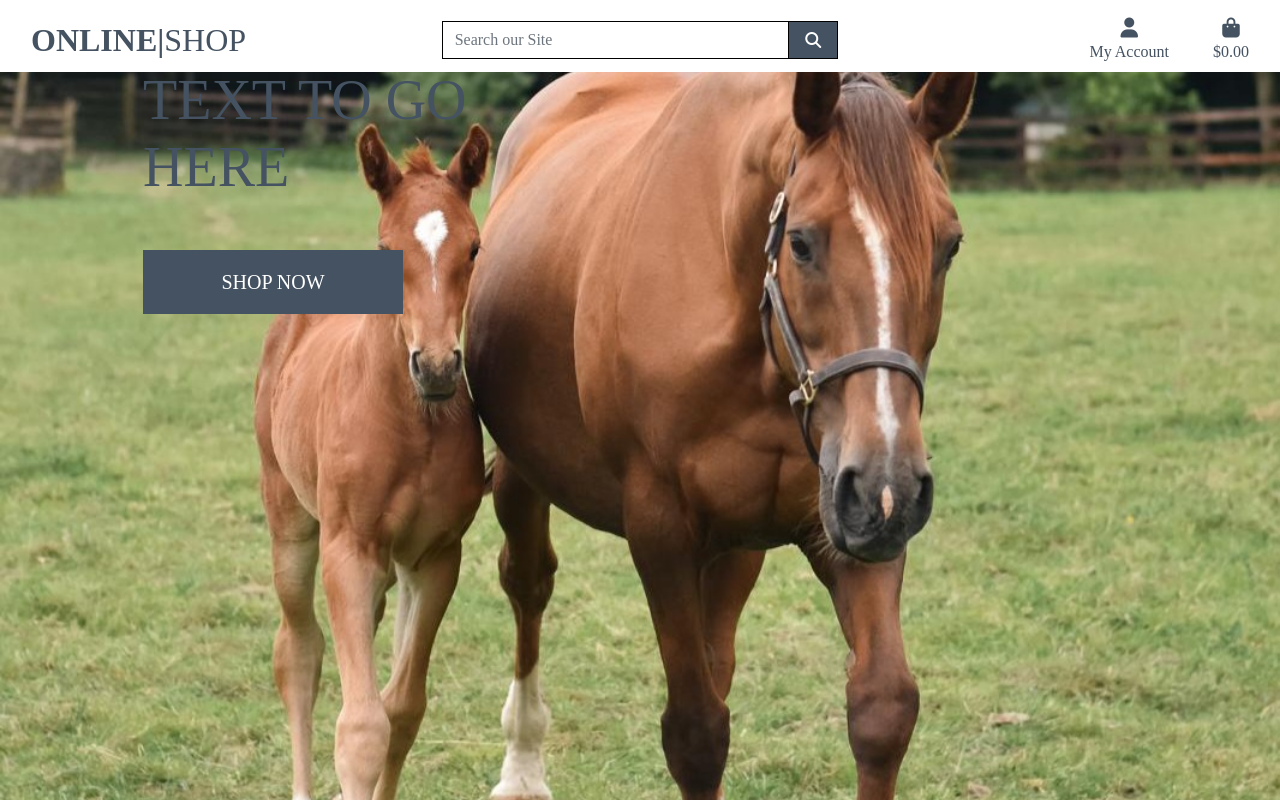
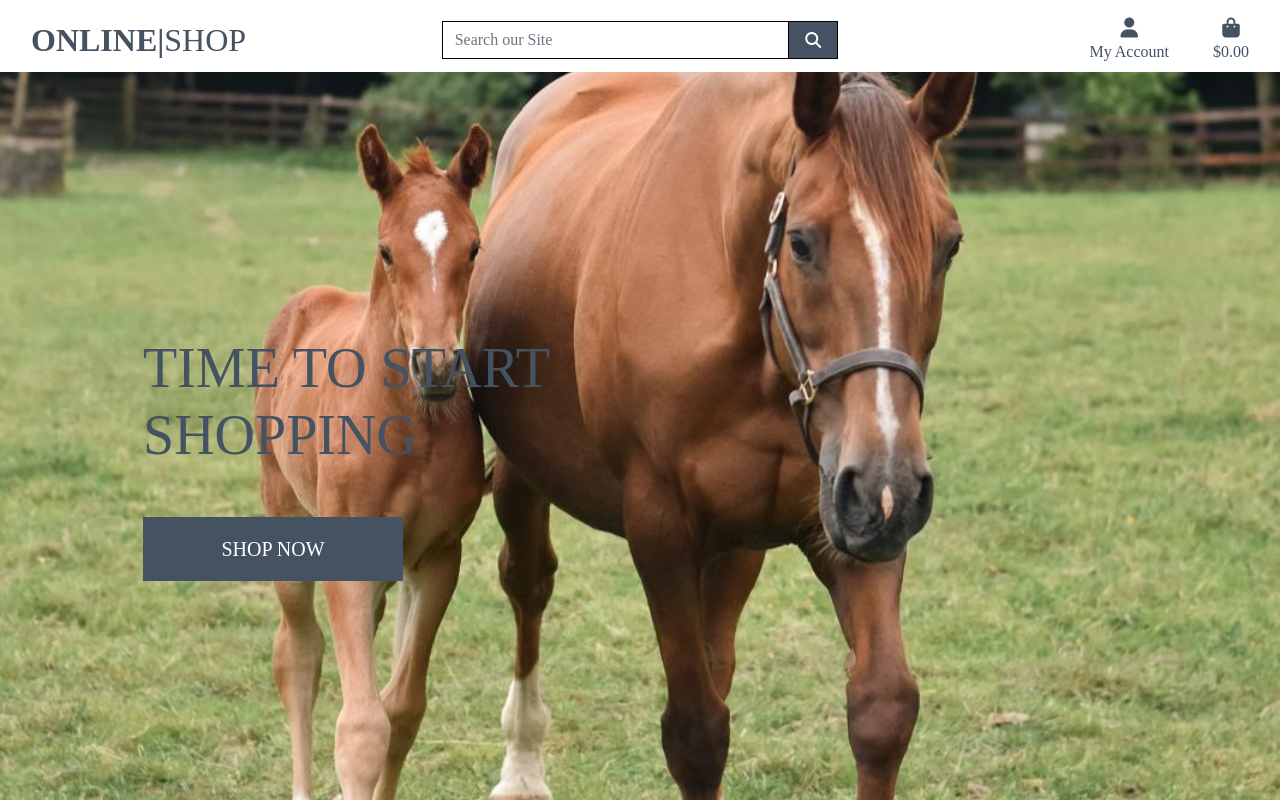
Before and after one commit to Declan444/theshop, a Django app: template shop/templates/shop/index.html in a window 1280 px wide. Run offline with Django 3.2, Linux system fonts and the light colour scheme; the template is opened without the code that fills it, so the values that code supplies are empty; some libraries are stand-ins or nearby versions.

Commit message:
Style index page

```diff
--- a/shop/static/shop/css/base.css
+++ b/shop/static/shop/css/base.css
@@ -45,8 +45,8 @@ body {
 .btn-black:hover,
 .btn-black:active,
 .btn-black:focus {
-    background: black;
-    color: white;
+    background: #dcdee0;
+    color: #445261;
 
 }
 
--- a/shop/templates/shop/index.html
+++ b/shop/templates/shop/index.html
@@ -1,8 +1,7 @@
-{% extends 'base.html' %}
+{% extends "base.html" %}
 {% load static %}
 
-
-{% block page-header %}
+{% block page_header %}
     <div class="container header-container">
         <div class="row">
             <div class="col"></div>
@@ -13,13 +12,13 @@
 {% block content %}
     <div class="container h-100">
         <div class="row h-100">
-        <div class="col7 col-md-6 my auto">
+            <div class="col-7 col-md-6 my-auto">
                 <h1 class="display-4 logo-font text-black">
-                testing for text to go here
+                    Time to start Shopping
                 </h1>
                 <div class="my-5">
                     <h4>
-                    <a href="" class="shop-now-button btn btn-lg rounded-0  text-uppercase py-3">Shop Now</a>
+                        <a href="" class="shop-now-button btn btn-lg rounded-0 text-uppercase py-3">Shop Now</a>
                     </h4>
                 </div>
             </div>
```
Lines whose indentation alone changed are shown as unchanged.
